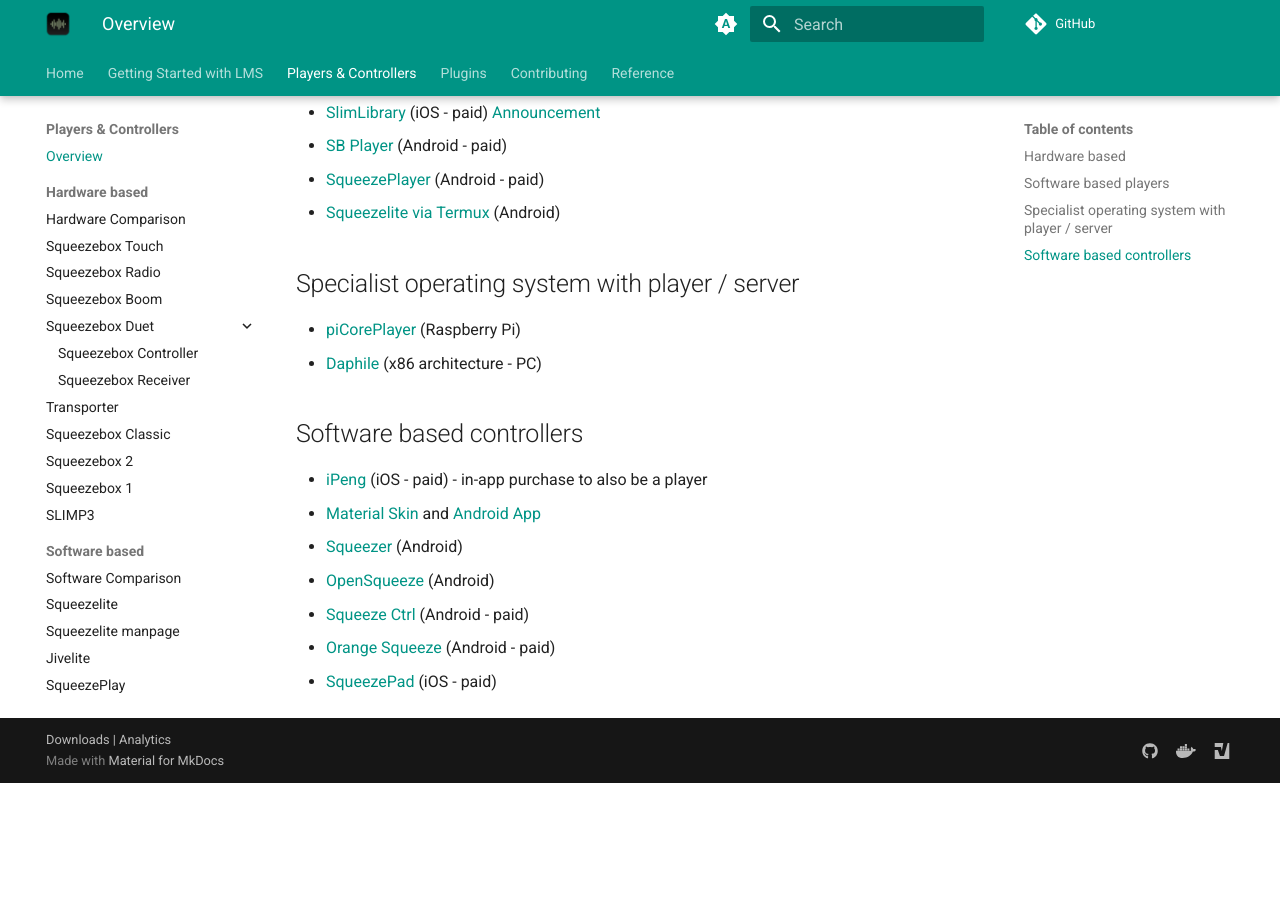
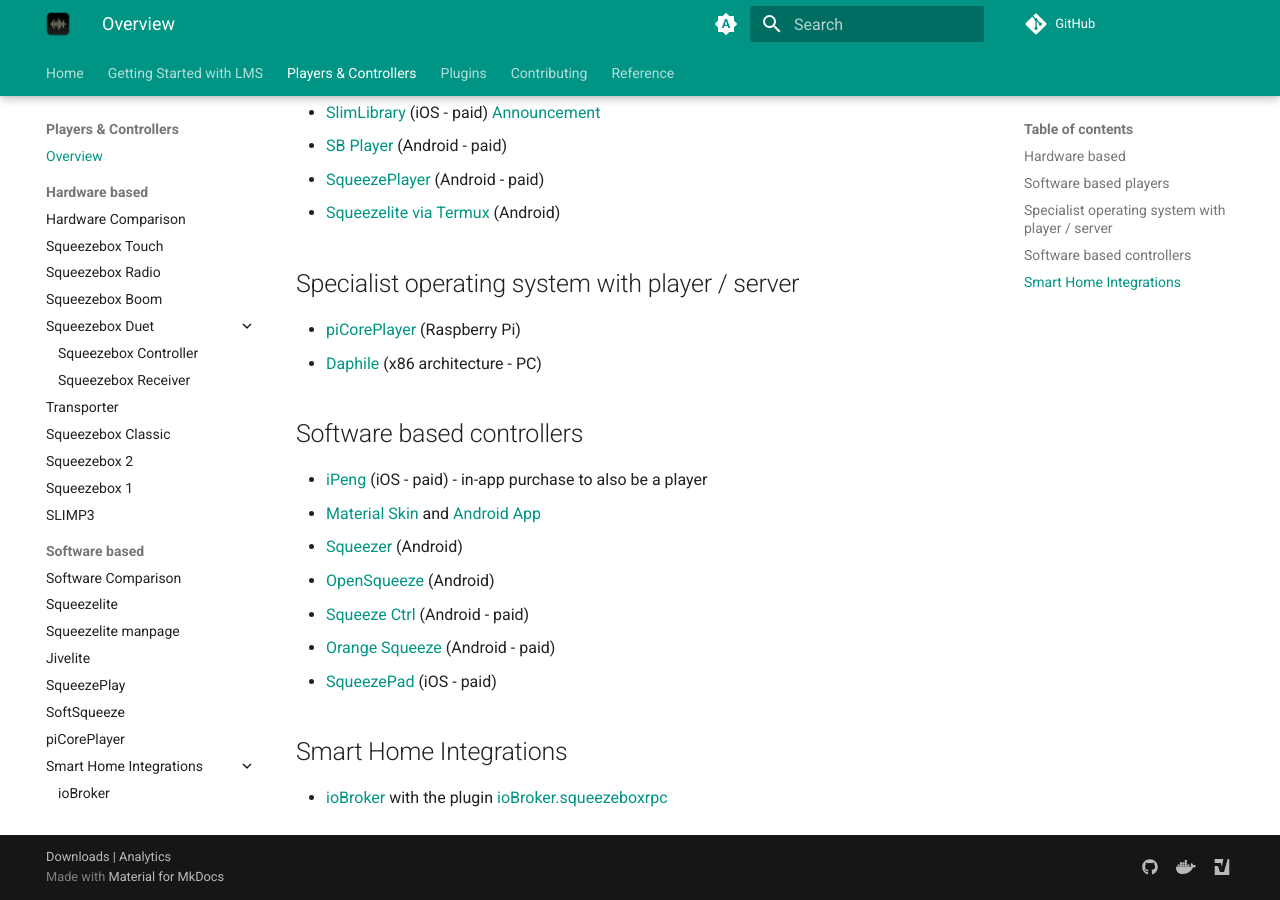
Before and after one commit to LMS-Community/lms-community.github.io, an MkDocs documentation site: the page built from docs/players-and-controllers/index.md, in a window 1280 px wide and 900 px high, scrolled down 1369 px. Built offline with MkDocs 1.6.1 and Material for MkDocs 9.7.7, drawn with Linux system fonts in a browser that asks for light colours; a script that is not in the unit is left out; plug-ins that fetch from the network failed and are left out; comment, search, counter and statistics services are not loaded; before the commit the page ends 2152 px from its top, so only the background shows below that.

Commit message:
add iobroker/squeezeboxrpc plugin as an integration into smart home system

```diff
--- a/docs/players-and-controllers/index.md
+++ b/docs/players-and-controllers/index.md
@@ -62,3 +62,7 @@
 - [Squeeze Ctrl](https://play.google.com/store/apps/details?id=com.angrygoat.android.squeezectrl) (Android - paid)
 - [Orange Squeeze](https://play.google.com/store/apps/details?id=com.orangebikelabs.orangesqueeze) (Android - paid)
 - [SqueezePad](https://apps.apple.com/us/app/squeezepad/id380003002) (iOS - paid)
+
+## Smart Home Integrations
+
+- [ioBroker](https://www.iobroker.net/) with the plugin [ioBroker.squeezeboxrpc](https://github.com/oweitman/ioBroker.squeezeboxrpc)
--- a/mkdocs.yml
+++ b/mkdocs.yml
@@ -124,6 +124,8 @@
       - SqueezePlay: players-and-controllers/squeezeplay.md
       - SoftSqueeze: players-and-controllers/softsqueeze.md
       - piCorePlayer: players-and-controllers/picoreplayer.md
+      - Smart Home Integrations:
+          - ioBroker: players-and-controllers/iobroker.md
   - Plugins:
     - Overview: plugins/index.md
     - Available Plugins: plugins/directory.md
```
Also changed, not shown: docs/players-and-controllers/iobroker.md (added, +38 -0 lines), docs/players-and-controllers/assets/ioBroker_admin_screenshot.png (added), docs/players-and-controllers/assets/iobroker.squeezeboxrpc.png (added).
